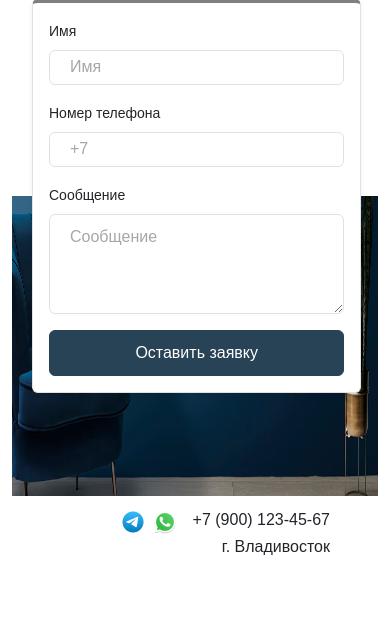
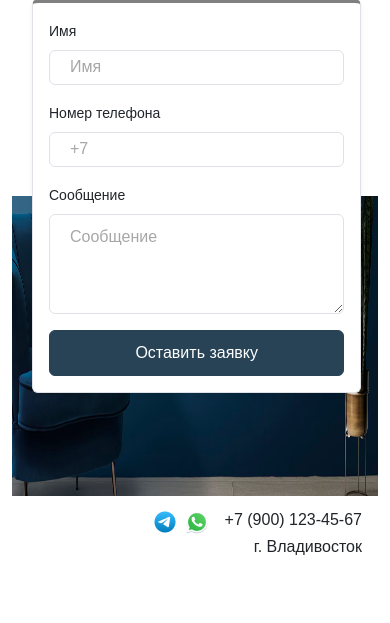
Before and after one commit to IT-solutions-django/ApartmentRent2, a Django app: page / in a window 390 px wide. Shown: the part 4670-5293 px from the top of the page. Run offline with Django 5.2, Linux system fonts and the light colour scheme; data that the repository does not hold is empty; parts of the project's set-up code (start-up, migrations or seed data) failed here and were passed over; some web fonts are replaced.

Commit message:
Адаптив для футера

```diff
--- a/static/css/main.css
+++ b/static/css/main.css
@@ -940,6 +940,9 @@ textarea {
     }
     .footer-mobile {
         display:flex!important;
+        padding-right: 1rem !important;
+        padding-left: 1rem !important;
+        justify-content: right!important;
     }
     .footer-desktop {
         display: none!important;
```
